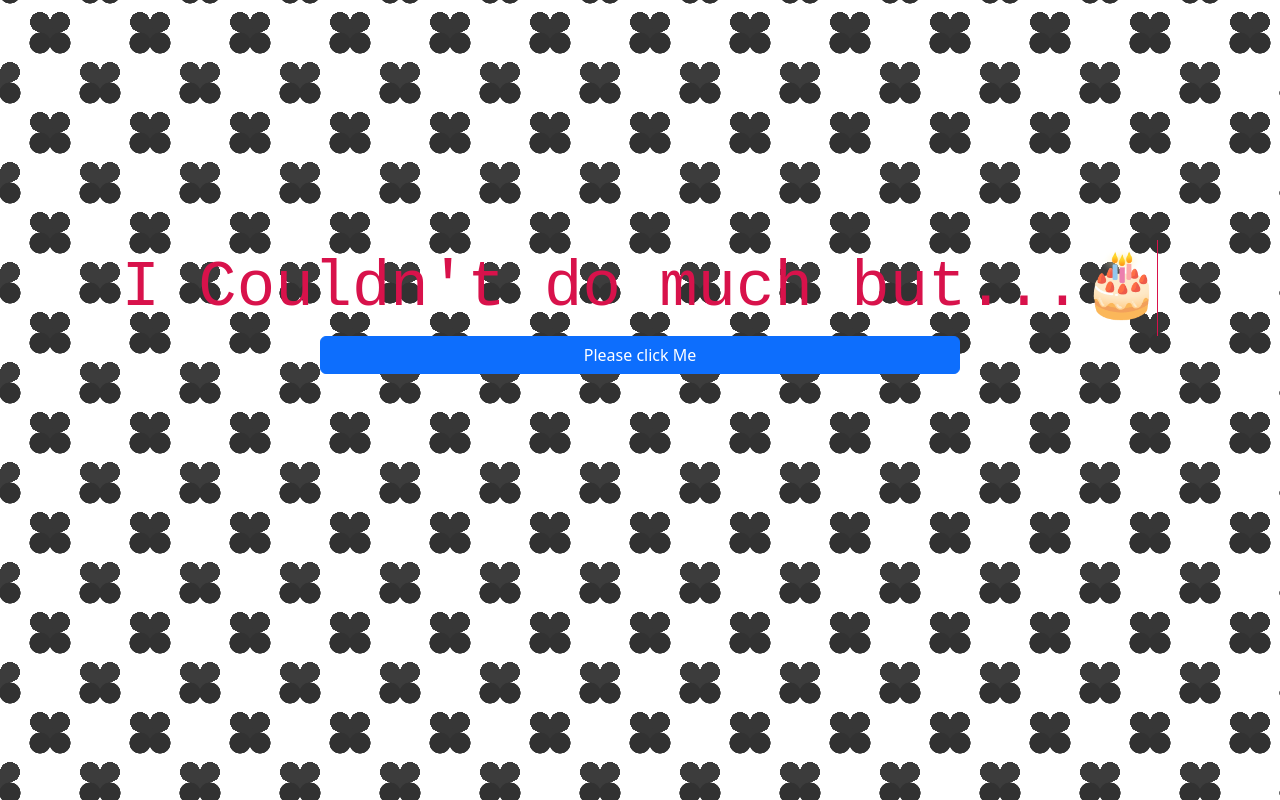
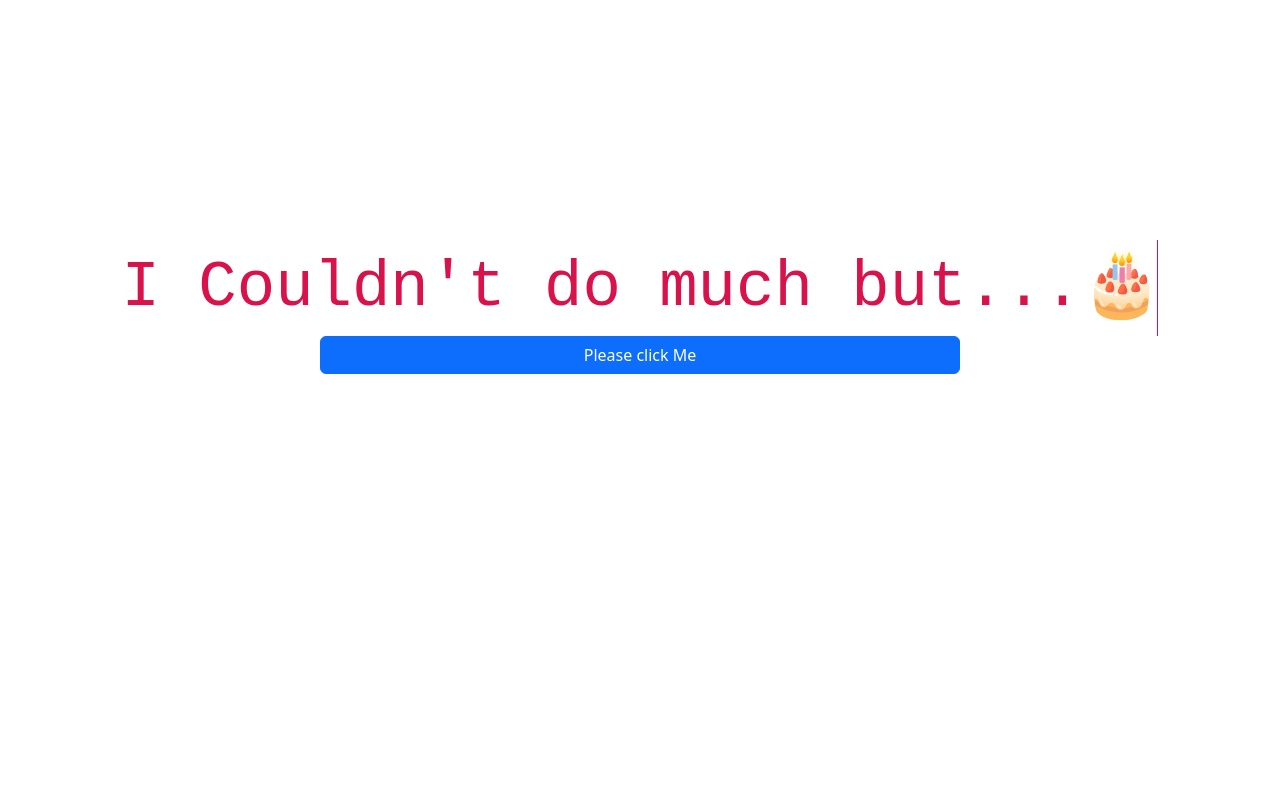
Before and after one commit to isnotshaan/mybabieee, a plain HTML site: page index.html in a window 1280 px wide. Drawn offline with nearby package versions, Linux system fonts and the light colour scheme.

Commit message:
Update style.css

```diff
--- a/style.css
+++ b/style.css
@@ -4,18 +4,8 @@ Awesome Lea Verou's Heart Pattern Background
 
 body {
 	background:
-radial-gradient(circle closest-side at 60% 43%, #323232 26%, rgba(187,0,51,0) 27%),
-radial-gradient(circle closest-side at 40% 43%, #323232 26%, rgba(187,0,51,0) 27%),
-radial-gradient(circle closest-side at 40% 22%, #373737 45%, rgba(221,51,85,0) 46%),
-radial-gradient(circle closest-side at 60% 22%, #373737 45%, rgba(221,51,85,0) 46%),
-radial-gradient(circle closest-side at 50% 35%, #373737 30%, rgba(221,51,85,0) 31%),
 
-radial-gradient(circle closest-side at 60% 43%, #323232 26%, rgba(187,0,51,0) 27%) 50px 50px,
-radial-gradient(circle closest-side at 40% 43%, #323232 26%, rgba(187,0,51,0) 27%) 50px 50px,
-radial-gradient(circle closest-side at 40% 22%, #3c3c3c 45%, rgba(221,51,85,0) 46%) 50px 50px,
-radial-gradient(circle closest-side at 60% 22%, #3c3c3c 45%, rgba(221,51,85,0) 46%) 50px 50px,
-radial-gradient(circle closest-side at 50% 35%, #3c3c3c 30%, rgba(221,51,85,0) 31%) 50px 50px;
-	background-color:#323232;
+	background-color:#FFFFFF;
 	background-size:100px 100px;
 	font-family: 'Lato', sans-serif;
 }
```
